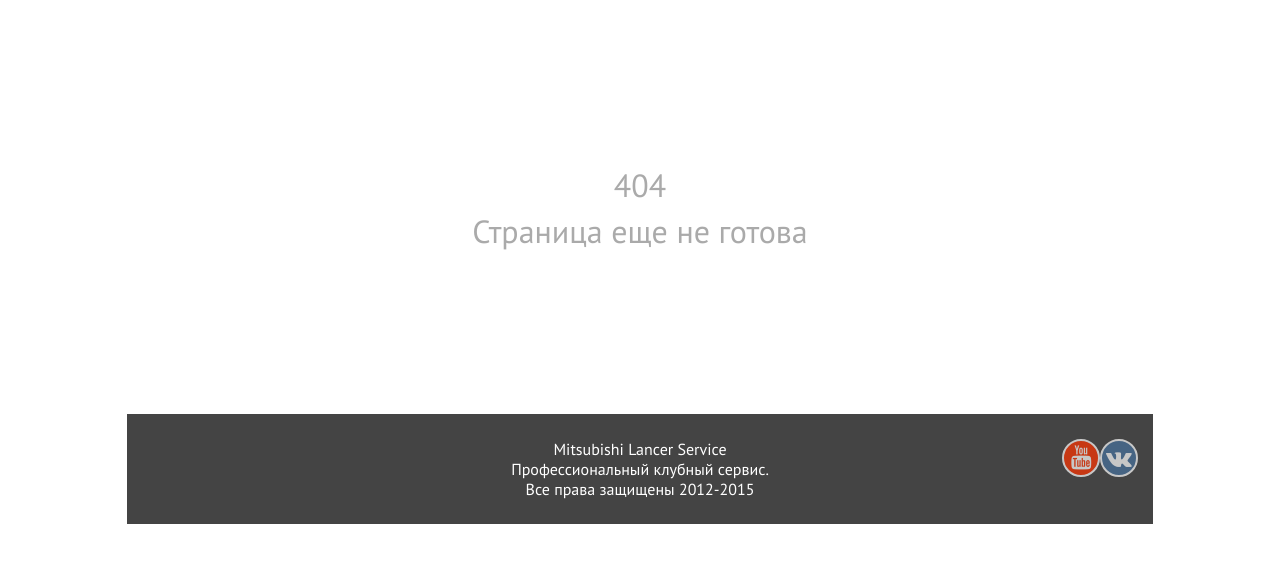
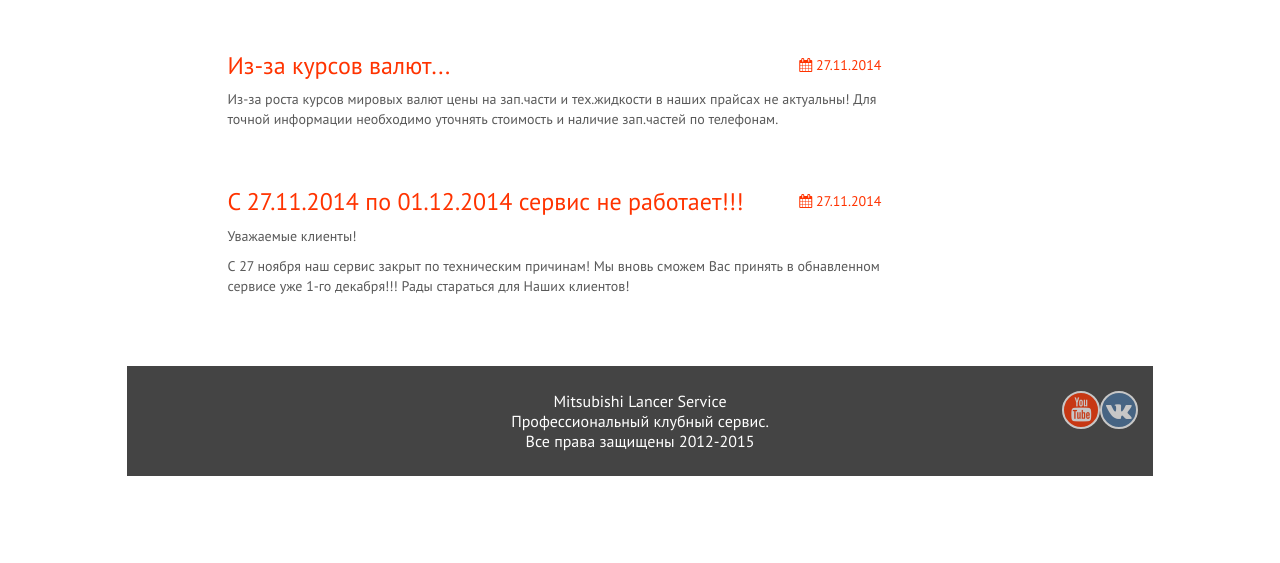
Before and after one commit to mmasterenko/lancer, a Django app: page /news/ in a window 1280 px wide. Shown: the part 206-769 px from the top of the page. Run offline with Django 3.2, Linux system fonts and the light colour scheme; some libraries are stand-ins or nearby versions; some web fonts are replaced.

Commit message:
page news completed

```diff
--- a/lancerApp/templates/lancerApp/news.html
+++ b/lancerApp/templates/lancerApp/news.html
@@ -1,20 +1,43 @@
 {% extends 'lancerApp/home.html' %}
-{% block title %}Lancer Service{% endblock %}
+{% block title %}Новости{% endblock %}
 {% block actions %}
 {% endblock %}
 {% block content %}
 
-    <style>
-        #not_found {
-            margin: 130px auto;
-            text-align: center;
-            font-size: 32px;
-            position: relative;
-            color: #aaaaaa;
-            font-family: 'PT Sans', sans-serif;
-        }
-    </style>
-    <div id="not_found">404 <br> Страница еще не готова</div>
+    <section id="news">
+        <div class="container-fluid">
+            <div class="row">
+                <div class="col-md-8 col-md-offset-1 article-col">
+                    <h3 class="clearfix">
+                        <span class="h3">Из-за курсов валют...</span>
+                        <span class="date"><i class="fa fa-calendar"></i> 27.11.2014</span>
+                    </h3>
+                    <div class="full-text">
+                        <p>Из-за роста курсов мировых валют цены на зап.части и тех.жидкости
+                            в наших прайсах не актуальны! Для точной информации необходимо
+                            уточнять стоимость и наличие зап.частей по телефонам.
+                        </p>
+                    </div>
+                </div>
+                <div class="col-md-8 col-md-offset-1 article-col">
+                    <h3 class="clearfix">
+                        <span class="h3">C 27.11.2014 по 01.12.2014 сервис не работает!!!</span>
+                        <span class="date"><i class="fa fa-calendar"></i> 27.11.2014</span>
+                    </h3>
+                    <div class="full-text">
+                        <p>
+                            Уважаемые клиенты!
+                        </p>
+                        <p>
+                            С 27 ноября наш сервис закрыт по техническим причинам!
+                            Мы вновь сможем Вас принять в обнавленном сервисе уже 1-го декабря!!!
+                            Рады стараться для Наших клиентов!
+                        </p>
+                    </div>
+                </div>
+            </div>
+        </div>
+    </section>
 
 {% endblock %}
 {% block carousel_js %}{% endblock %}
--- a/static_dir_dev/css/mainless.css
+++ b/static_dir_dev/css/mainless.css
@@ -738,3 +738,17 @@ section#stuff .stuff {
 section#stuff .stuff img {
   width: 80%;
 }
+section#news .article-col {
+  padding-bottom: 30px;
+}
+section#news .article-col h3 {
+  color: #ff3300;
+}
+section#news .article-col h3 .date {
+  font-size: 14px;
+  float: right;
+  padding: 5px 0;
+}
+section#news .article-col .full-text {
+  color: #595959;
+}
```
Also changed, not shown: static_dir_dev/less/main.less (+18 -0 lines).
